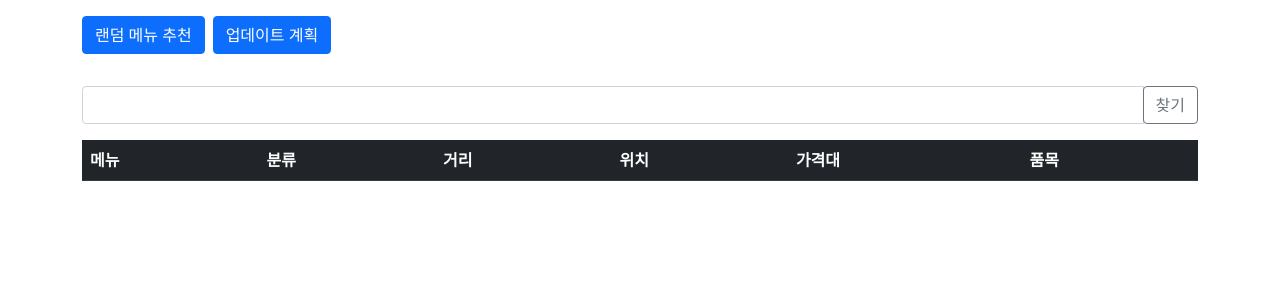
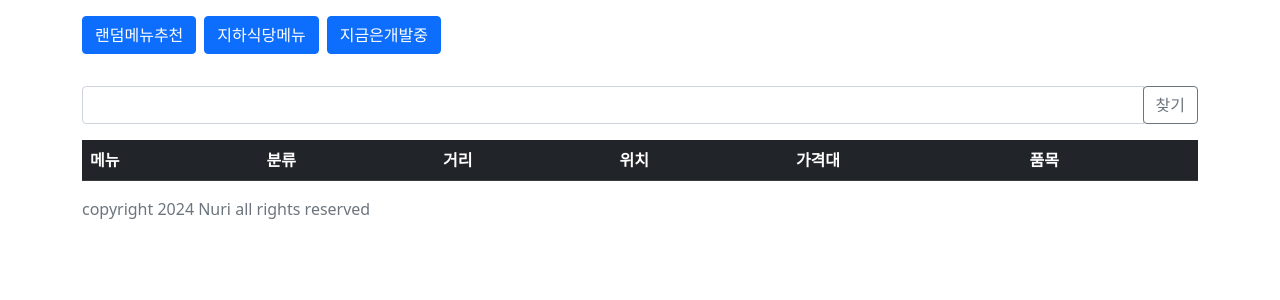
Before and after one commit to oasisfinder/pythonanywhere, a Django app: template templates/pybo/menu_list.html in a window 1280 px wide. Shown: the top 300 px of the page. Run offline with Django 4.2, Linux system fonts and the light colour scheme; the template is opened without the code that fills it, so the values that code supplies are empty; some libraries are stand-ins or nearby versions.

Commit message:
지하메뉴 추가(이미지)

```diff
--- a/pybo/urls.py
+++ b/pybo/urls.py
@@ -12,4 +12,5 @@ urlpatterns = [
     path('', views.index, name='index'),
     path('<int:menu_id>/', views.detail, name = 'detail'),
     path('random/', views.random, name='random'),
-    path('memo/', views.memo_view, name='memo')]
+    path('memo/', views.memo_view, name='memo'),
+    path('gia/', views.gia_view, name='gia')]
--- a/pybo/views.py
+++ b/pybo/views.py
@@ -56,3 +56,7 @@ def memo_view(request):  # 함수 이름을 memo에서 memo_view로 변경
     memos = Memo.objects.all()  # Memo.objects.all()을 사용하여 모든 Memo 객체 가져오기
     context = {'memos': memos}
     return render(request, 'pybo/memo.html', context)
+
+
+def gia_view(request):
+    return render(request, 'pybo/gia.html')
--- a/templates/base.html
+++ b/templates/base.html
@@ -21,7 +21,7 @@
     <!-- pybo CSS -->
     <link rel="stylesheet" type="text/css" href="{% static 'style.css' %}">
     <head>
-<title> 웰컴투충정로 by Nuri v1</title>
+<title> 웰컴투충정로 by Nuri v2</title>
 </head>
 
 
@@ -32,5 +32,13 @@
 {% block content %}
 {% endblock %}
 <!-- 기본 템플릿 안에 삽입될 내용 End -->
+
 </body>
+
+<footer class="footer">
+    <div class="container">
+        <span class="text-muted">copyright 2024 Nuri all rights reserved</span>
+    </div>
+</footer>
+
 </html>
--- a/templates/pybo/menu_list.html
+++ b/templates/pybo/menu_list.html
@@ -5,17 +5,19 @@
 {% load static %}
 
 <div class="container my-3">
-    <head>
-        <title>copyright 2024 Nuri all rights reserved</title>
-    </head>
 
     <div class="d-flex justify-content-start">
            <p class="card-text me-2">
-               <a href="{% url 'pybo:random' %}" class="btn btn-primary">랜덤 메뉴 추천</a>
+               <a href="{% url 'pybo:random' %}" class="btn btn-primary">랜덤메뉴추천</a>
             </p>
+
+            <p class="card-text me-2">
+            <a href="{% url 'pybo:gia' %}" class="btn btn-primary">지하식당메뉴</a>
+            </p>
+
             <p class="card-text">
-            <a href="{% url 'pybo:memo' %}" class="btn btn-primary">업데이트 계획</a>
-          </p>
+            <a href="{% url 'pybo:memo' %}" class="btn btn-primary">지금은개발중</a>
+            </p>
         </div>
 
 
```
Also changed, not shown: templates/pybo/gia.html (added, +32 -0 lines), templates/pybo/random.html (+12 -3 lines).
